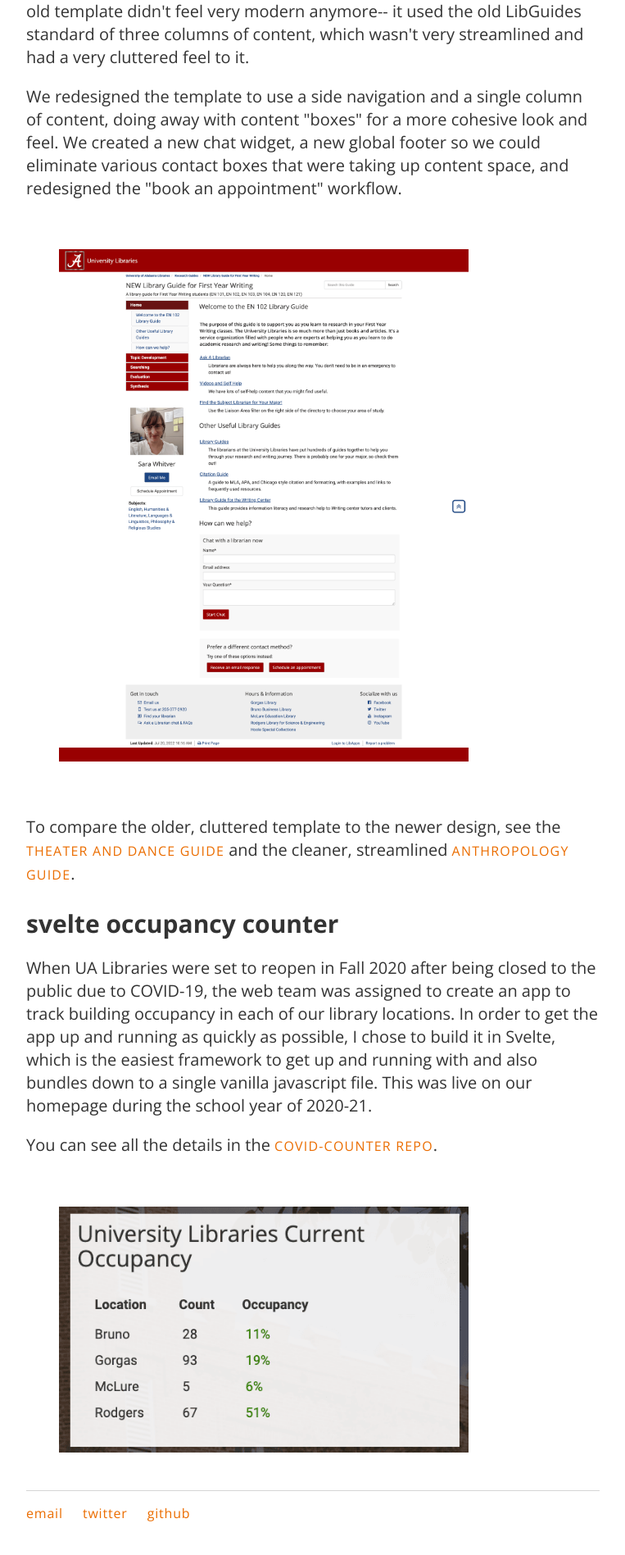
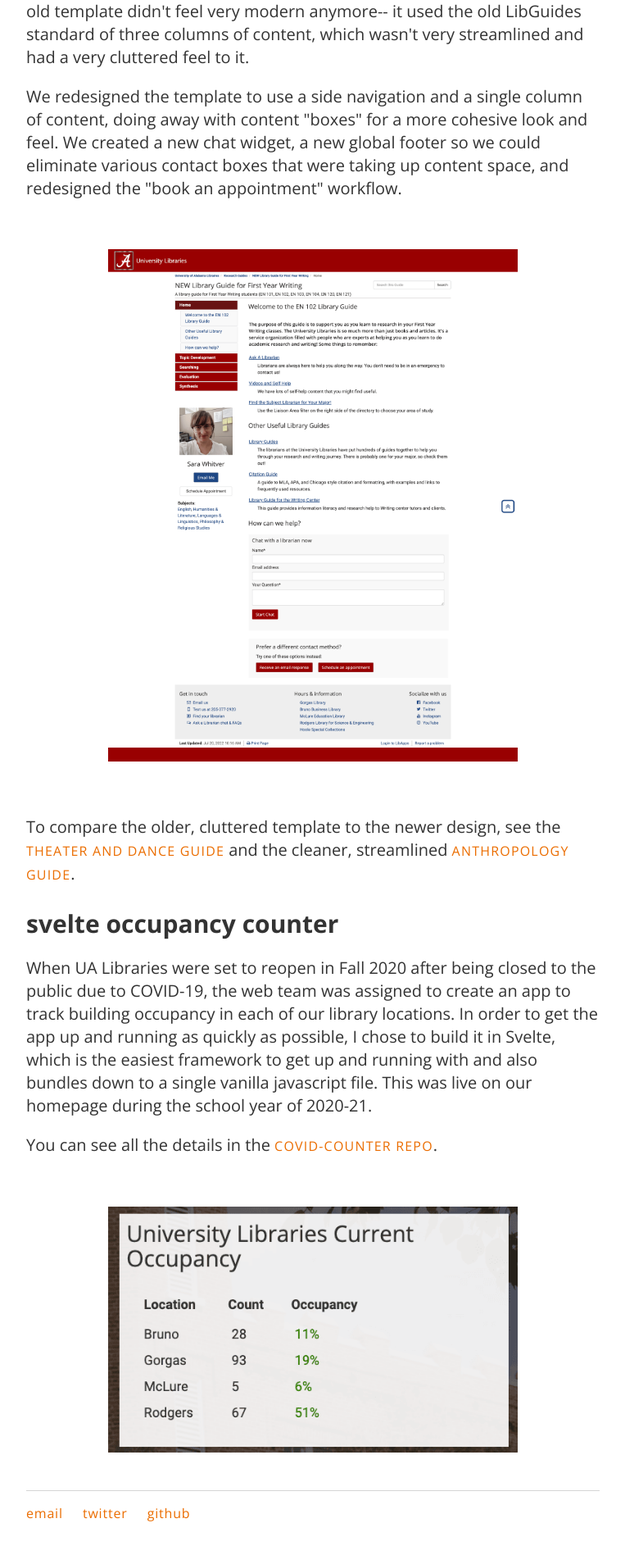
Before and after one commit to carylwyatt/carylwyatt.github.io, a Jekyll site: the page built from portfolio/index.html, in a window 1280 px wide. Shown: the part 1023-2920 px from the top of the page at 82% size, without its empty margins (258-1021 px from the left). Built offline with Jekyll 4.4.1, drawn with Linux system fonts in a browser that asks for light colours.

Commit message:
update image styles :framed_picture

```diff
--- a/css/style.css
+++ b/css/style.css
@@ -101,6 +101,9 @@ ul.posts li {
     list-style: none;
 }
 
+.portfolio-image {
+    text-align:center;
+}
 .portfolio-image img {
     margin:auto;
     padding:40px;
```
